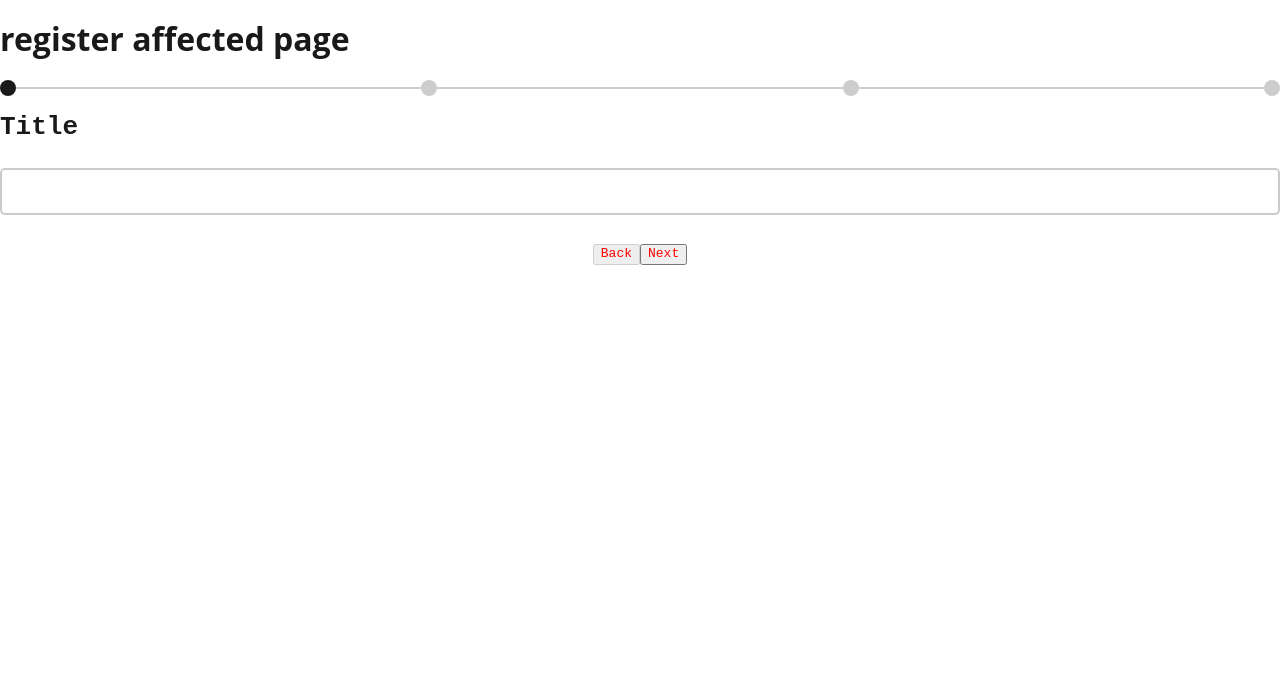
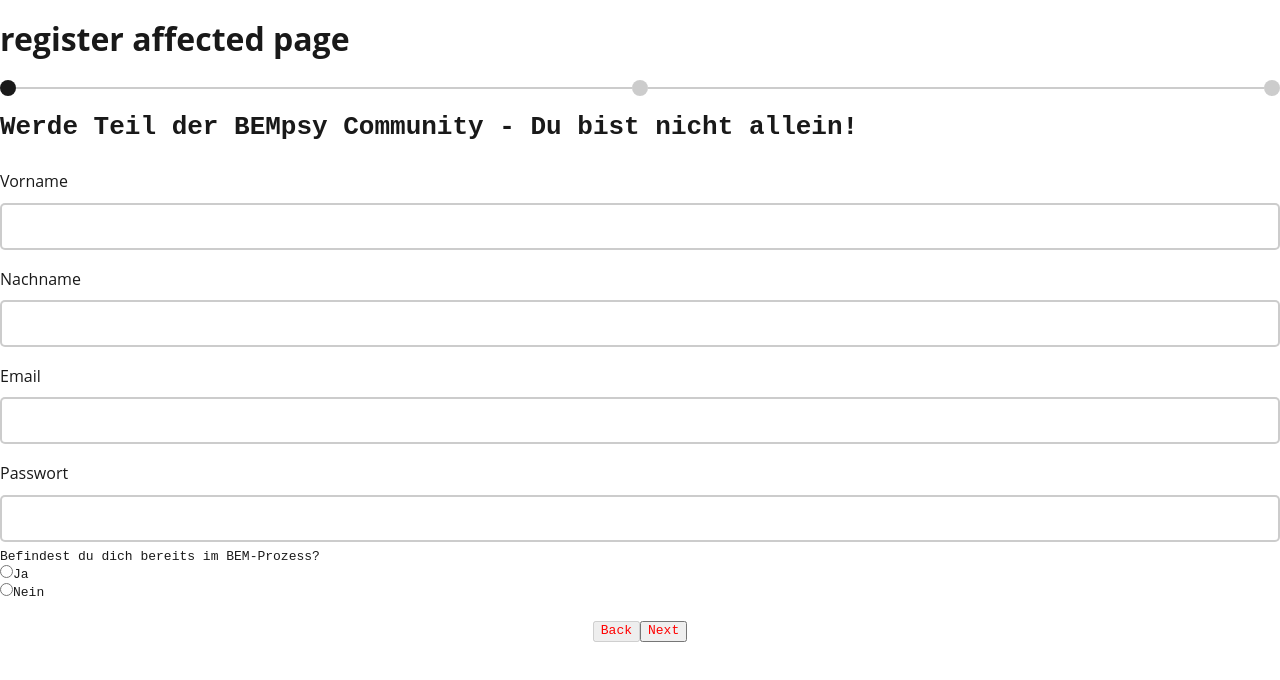
Before and after one commit to BEM-Pate/BEM-Frontend, a React (Create React App) app: page /register/affected in a window 1280 px wide. Shown: the top 680 px of the page. Built offline with nearby package versions, Linux system fonts and the light colour scheme.

Commit message:
Add password field and postDataMapping

```diff
--- a/src/components/FormularStepper/FormularStepper.tsx
+++ b/src/components/FormularStepper/FormularStepper.tsx
@@ -1,6 +1,5 @@
 import React, {
-  Children, FormEvent,
-  useCallback, useRef, useState,
+  Children, FormEvent, useCallback, useRef, useState,
 } from 'react';
 import classNames from 'classnames';
 import styles from './FormularStepper.module.scss';
@@ -9,11 +8,15 @@
 
 interface Props {
   postUrl: string;
+  postDataStructure: (args: any) => any;
+  postDataLabels: any;
   children?: React.ReactNode;
 }
 
 const FormularStepper = (props: Props) => {
-  const { postUrl, children } = props;
+  const {
+    postUrl, postDataStructure, postDataLabels, children,
+  } = props;
   const [currentStep, setCurrentStep] = useState(1);
   const [formData, setFormData] = useState<FormData>(new FormData());
 
@@ -33,13 +36,15 @@
     // TODO: handle validation
     e.preventDefault();
 
-    const data: any = {};
+    // console.log(form.current?.querySelector(':invalid')?.parentElement);
+
+    const parsedFormData: any = {};
     formData.forEach((value, key) => {
-      data[key] = value;
+      parsedFormData[key] = value;
     });
 
     fetch(postUrl, {
-      body: data,
+      body: postDataStructure(parsedFormData),
       method: 'POST',
     });
   }, [form]);
@@ -49,7 +54,12 @@
   return (
     <div className={classNames(styles.FormularStepper)}>
       <ProgressIndicator currentStep={currentStep} max={stepCount + 1} />
-      <form ref={form} className={classNames(styles.FormularStepperForm)} onSubmit={submit}>
+      <form
+        ref={form}
+        className={classNames(styles.FormularStepperForm)}
+        onSubmit={submit}
+        noValidate
+      >
         {Children.map(
           children,
           (child, i) => (React.cloneElement(
@@ -68,8 +78,9 @@
             <tbody>
               {Array.from(formData.entries(), ([key, value]) => (
                 <tr>
-                  <td>{key}</td>
-                  <td>{typeof value === 'string' ? value : 'File'}</td>
+                  <td>{postDataLabels[key] || key}</td>
+                  {/* eslint-disable-next-line no-nested-ternary */}
+                  <td>{typeof value === 'string' ? ((key === 'password' && value !== '') ? '******' : value) : 'File'}</td>
                 </tr>
               ))}
             </tbody>
--- a/src/components/FormularStepper/FormularTypes.tsx
+++ b/src/components/FormularStepper/FormularTypes.tsx
@@ -5,6 +5,7 @@
   name?: string;
   disabled?: boolean;
   onChange?: React.ChangeEventHandler<T>;
+  onBlur?: React.FormEventHandler<T>;
   label?: string;
   required?: boolean;
 }
--- a/src/components/RadioList/RadioList.tsx
+++ b/src/components/RadioList/RadioList.tsx
@@ -9,14 +9,21 @@
 
 const RadioList = (props: RadioListProps) => {
   const {
-    options, name, onChange, label: title,
+    options, name, onChange, label: title, required,
   } = props;
   return (
     <div className={classNames(styles.RadioList)}>
       <span className={styles.RadioListLabel}>{title}</span>
       {options.map(({ value, label }, i) => (
         <div className={classNames(styles.RadioListOption)}>
-          <input type="radio" value={value} id={`radio-${name}-${i}`} name={name} onChange={onChange} />
+          <input
+            type="radio"
+            value={value}
+            id={`radio-${name}-${i}`}
+            name={name}
+            onChange={onChange}
+            required={required}
+          />
           <label htmlFor={`radio-${name}-${i}`}>{label}</label>
         </div>
       ))}
--- a/src/components/Textfield/Textfield.tsx
+++ b/src/components/Textfield/Textfield.tsx
@@ -4,13 +4,13 @@
 import { FormControl } from '../FormularStepper/FormularTypes';
 
 interface Props extends FormControl<HTMLInputElement> {
-  type?: 'text' | 'number' | 'email' | 'date';
+  type?: 'text' | 'number' | 'email' | 'date' | 'password';
   placeholder?: string;
 }
 
 const Textfield = (props: Props) => {
   const {
-    placeholder, type = 'text', id, name, disabled, onChange, label, required,
+    placeholder, type = 'text', id, name, disabled, onChange, label, required, onBlur,
   } = props;
 
   return (
@@ -32,6 +32,7 @@
         name={name}
         disabled={disabled}
         onChange={onChange}
+        onBlur={onBlur}
         required={required}
       />
     </div>
--- a/src/pages/RegisterAffectedPage/RegisterAffectedPage.tsx
+++ b/src/pages/RegisterAffectedPage/RegisterAffectedPage.tsx
@@ -4,6 +4,7 @@
 import FormularStepper from '../../components/FormularStepper/FormularStepper';
 import FormularStep from '../../components/FormularStepper/FormularStep';
 import Textfield from '../../components/Textfield/Textfield';
+import RadioList from '../../components/RadioList/RadioList';
 
 interface LandingPageProps {
   children?: React.ReactNode;
@@ -16,15 +17,105 @@
     <div className={classNames(styles.RegisterAffectedPage)}>
       <h1>register affected page</h1>
       {children}
-      <FormularStepper postUrl="backend-url">
-        <FormularStep title="Title">
-          <Textfield type="text" id="textfield-text" name="text" />
+      <FormularStepper
+        postUrl="backend-url"
+        postDataStructure={(
+          {
+            email,
+            firstName,
+            lastName,
+            password,
+            meetingNeeds,
+            meetingPreference,
+          },
+        ) => ({
+          email,
+          firstName,
+          lastName,
+          password,
+          meetingPreference: {
+            support: '',
+            diseaseConsultation: '',
+            meeting: '',
+            location: '',
+            time: '',
+          },
+          supportGroup: {
+            groupAdmin: 'string',
+            title: 'string',
+            description: 'string',
+            picture: 'string',
+            meeting: {
+              support: meetingNeeds,
+              diseaseConsultation: 'string',
+              meeting: meetingPreference,
+              location: 'string',
+              time: '2022-06-11T01:02:03+00:00',
+            },
+            virtualPreference: 'string',
+          },
+          processBEM: 'NOT_STARTED',
+          bemInformation: {
+            diseases: [
+              'string',
+            ],
+            occupation: 'string',
+            languages: [
+              'string',
+            ],
+          },
+        })}
+        postDataLabels={{
+          email: 'E-Mail',
+          firstName: 'Vorname',
+          lastName: 'Nachname',
+          password: 'Passwort',
+        }}
+      >
+        <FormularStep title="Werde Teil der BEMpsy Community - Du bist nicht allein!">
+          <Textfield type="text" id="textfield-firstName" name="firstName" label="Vorname" required />
+          <Textfield type="text" id="textfield-lastName" name="lastName" label="Nachname" required />
+          <Textfield type="email" id="textfield-email" name="email" label="Email" required />
+          <Textfield
+            type="password"
+            id="textfield-password"
+            name="password"
+            label="Passwort"
+            required
+          />
+          <RadioList
+            id="radiolist-inProgress"
+            label="Befindest du dich bereits im BEM-Prozess?"
+            name="inProgress"
+            options={[
+              { value: 'true', label: 'Ja' },
+              { value: 'false', label: 'Nein' },
+            ]}
+            required
+          />
         </FormularStep>
-        <FormularStep title="Title 2">
-          <Textfield type="number" id="textfield-text" name="text2" required />
-        </FormularStep>
-        <FormularStep title="Title 3">
-          <Textfield label="Email" type="email" id="textfield-text" name="email" />
+        <FormularStep title="Werde Teil der BEMpsy Community - Du bist nicht allein!">
+          <RadioList
+            id="radiolist-needs"
+            name="meetingNeeds"
+            label="Was brauchst du?"
+            options={[
+              { value: 'CASE_SUPPORT', label: 'BEM Fallbegleitung' },
+              { value: 'CASE_CONSULTING', label: 'BEM-Beratung Allgemein' },
+              { value: 'CASE_CONSULTING_SPECIALIZED', label: 'BEM-Beratung auf ein spezielles Krankheitsbild bezogen' },
+            ]}
+            required
+          />
+          <RadioList
+            id="radiolist-meetingPreference"
+            name="meetingPreference"
+            label="Präferenzen für ein Treffen"
+            options={[
+              { value: 'IN_PERSON', label: 'persönlich' },
+              { value: 'VIRTUAL', label: 'virtuell' },
+            ]}
+            required
+          />
         </FormularStep>
       </FormularStepper>
     </div>
```
